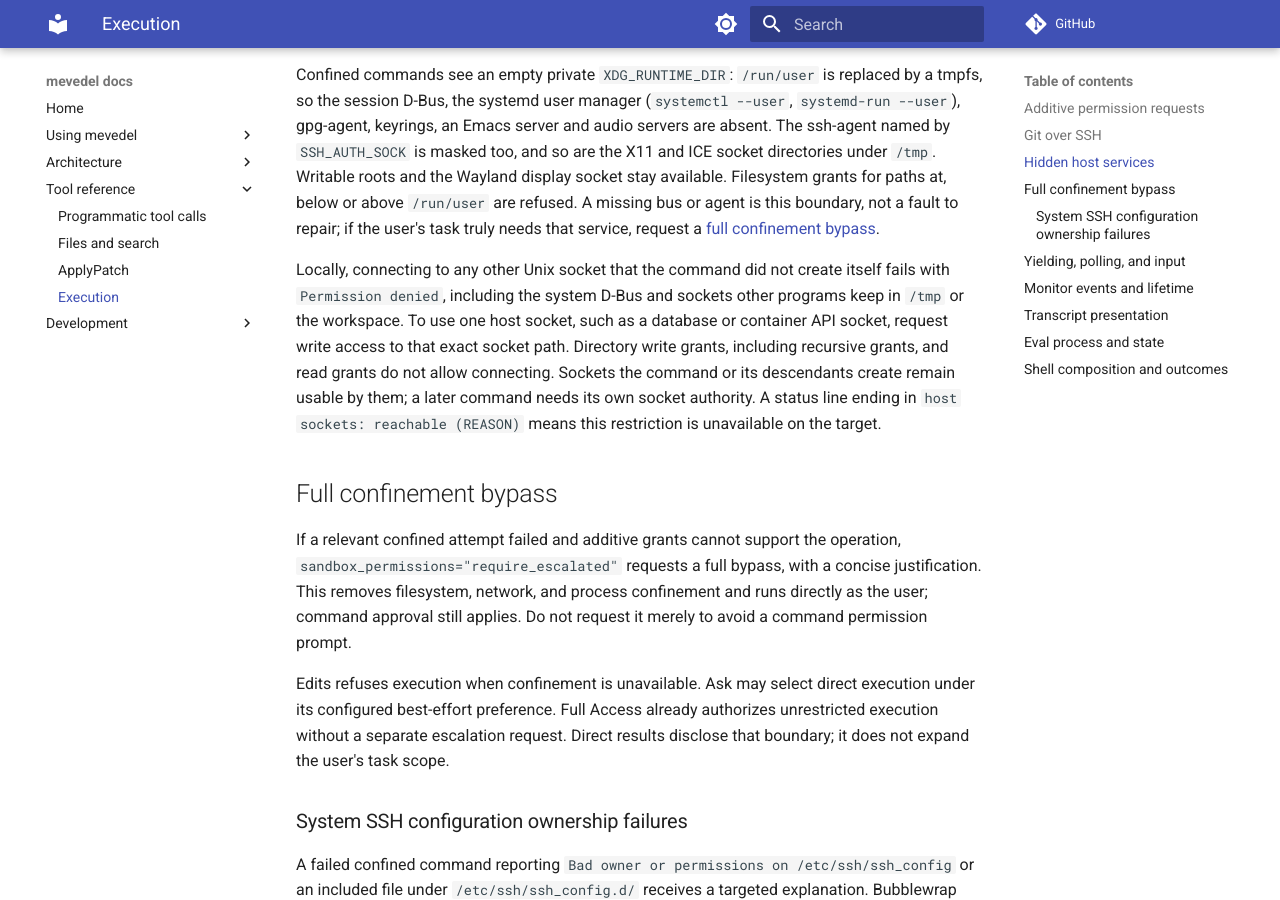
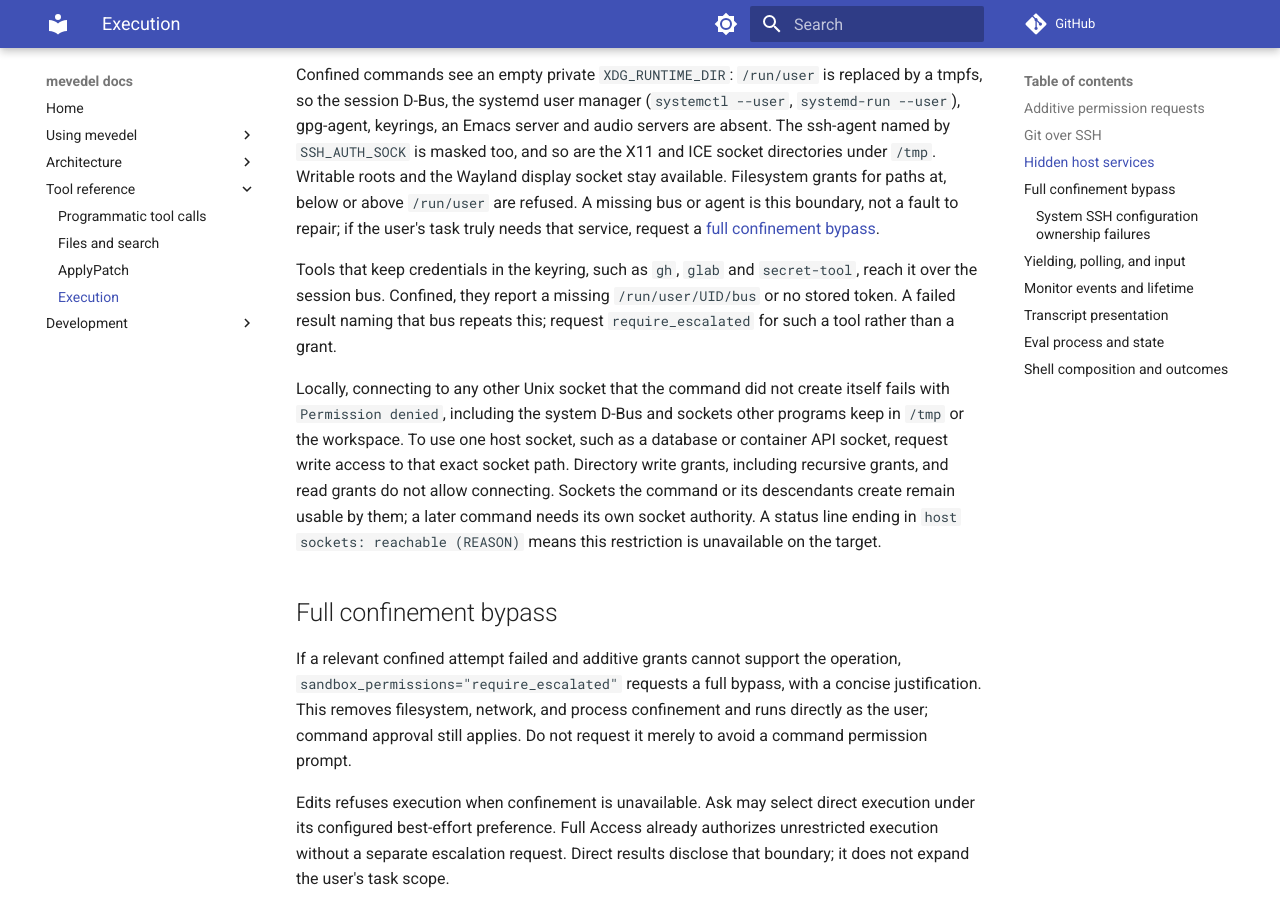
Before and after one commit to FrauH0lle/mevedel, an MkDocs documentation site: the page built from docs/tools/execution.md, in a window 1280 px wide and 900 px high, scrolled down 1946 px. Built offline with MkDocs 1.6.1 and Material for MkDocs 9.7.7, drawn with Linux system fonts in a browser that asks for light colours; comment, search, counter and statistics services are not loaded.

Commit message:
fix(sandbox): Point keyring-backed tools at escalation
gh, glab and secret-tool read their tokens from the keyring over the
session D-Bus, which confinement hides because its systemd manager runs
commands outside the sandbox.  A failed glab call named the missing bus,
the generic recovery guidance suggested an exact-path grant, and the
model asked for /run/user/UID/bus, which preparation always refuses.

A failed confined result naming the bus now explains the boundary and
directs a fresh require_escalated invocation instead of a grant.  The
runtime-directory refusal names the escalation too, and the execution
manual describes the failure.  The mask itself is unchanged.

```diff
--- a/docs/tools/execution.md
+++ b/docs/tools/execution.md
@@ -99,6 +99,11 @@ for paths at, below or above `/run/user` are refused. A missing bus or agent
 is this boundary, not a fault to repair; if the user's task truly needs that
 service, request a
 [full confinement bypass](#full-confinement-bypass).
+
+Tools that keep credentials in the keyring, such as `gh`, `glab` and
+`secret-tool`, reach it over the session bus. Confined, they report a missing
+`/run/user/UID/bus` or no stored token. A failed result naming that bus repeats
+this; request `require_escalated` for such a tool rather than a grant.
 
 Locally, connecting to any other Unix socket that the command did not create
 itself fails with `Permission denied`, including the system D-Bus and sockets
```
Also changed, not shown: 4 other files.
